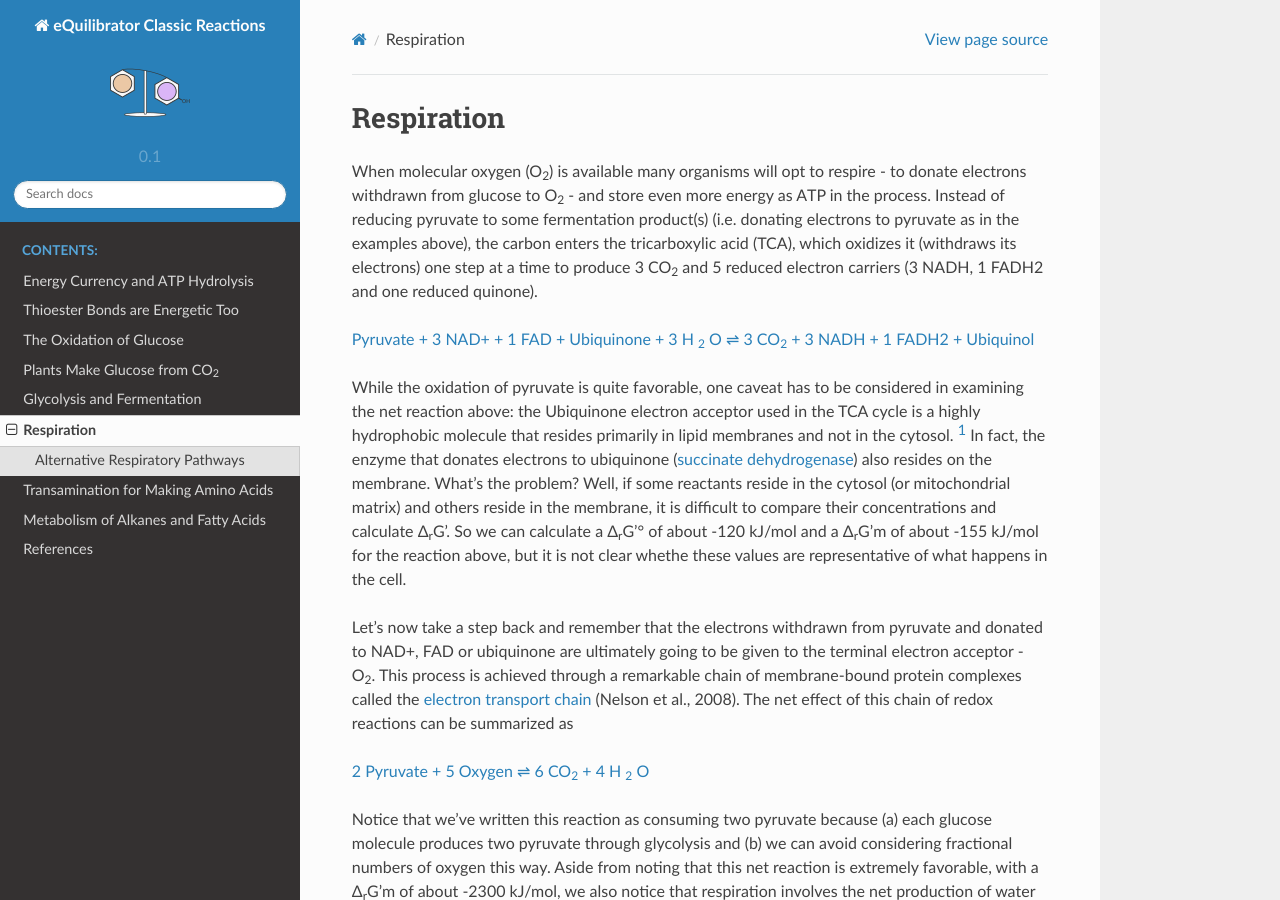
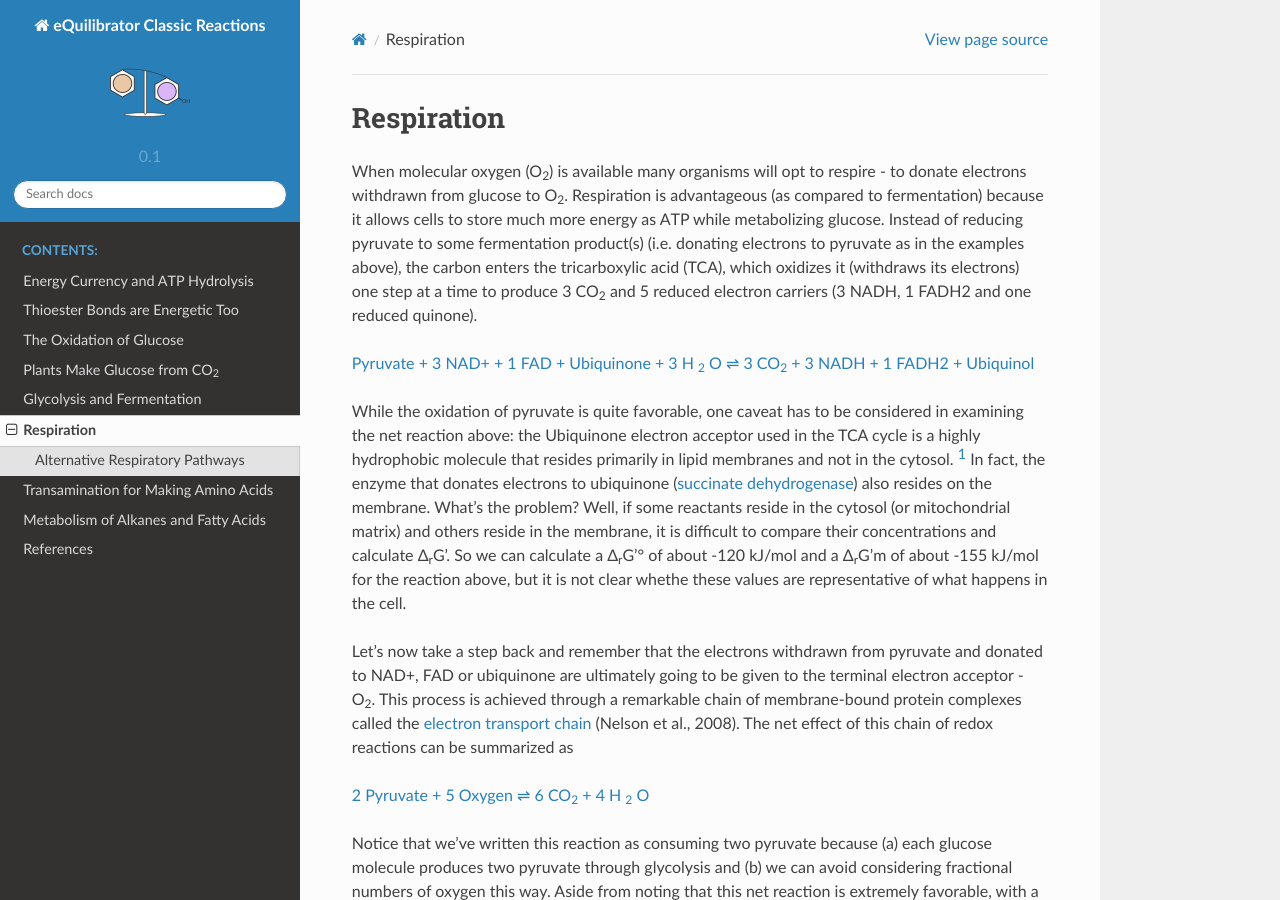
Before and after one commit to eladnoor/equilibrator, a Sphinx documentation site: the page built from classic_rxns/source/respiration.rst, in a window 1280 px wide and 900 px high. Built offline with Sphinx 7.4.7 and the Read the Docs theme 2.0.0, drawn with Linux system fonts in a browser that asks for light colours.

```diff
--- a/classic_rxns/source/index.rst
+++ b/classic_rxns/source/index.rst
@@ -28,6 +28,9 @@ Things to do!
     google analytics on this stuff.
 
 .. todo::
+    figure out how to insert references between sections of the text
+
+.. todo::
     finish writing TCA content
 
 .. todo::
--- a/classic_rxns/source/respiration.rst
+++ b/classic_rxns/source/respiration.rst
@@ -1,7 +1,7 @@
 Respiration
 ==========================================================
 
-When molecular oxygen (O\ :sub:`2`) is available many organisms will opt to respire - to donate electrons withdrawn from glucose to O\ :sub:`2` - and store even more energy as ATP in the process. Instead of reducing pyruvate to some fermentation product(s) (i.e. donating electrons to pyruvate as in the examples above), the carbon enters the tricarboxylic acid (TCA), which oxidizes it (withdraws its electrons) one step at a time to produce 3 CO\ :sub:`2` and 5 reduced electron carriers (3 NADH, 1 FADH2 and one reduced quinone).
+When molecular oxygen (O\ :sub:`2`) is available many organisms will opt to respire - to donate electrons withdrawn from glucose to O\ :sub:`2`. Respiration is advantageous (as compared to fermentation) because it allows cells to store much more energy as ATP while metabolizing glucose. Instead of reducing pyruvate to some fermentation product(s) (i.e. donating electrons to pyruvate as in the examples above), the carbon enters the tricarboxylic acid (TCA), which oxidizes it (withdraws its electrons) one step at a time to produce 3 CO\ :sub:`2` and 5 reduced electron carriers (3 NADH, 1 FADH2 and one reduced quinone).
 
 |pyr_resp_carriers|_
 
```
Also changed, not shown: 5 other files.
